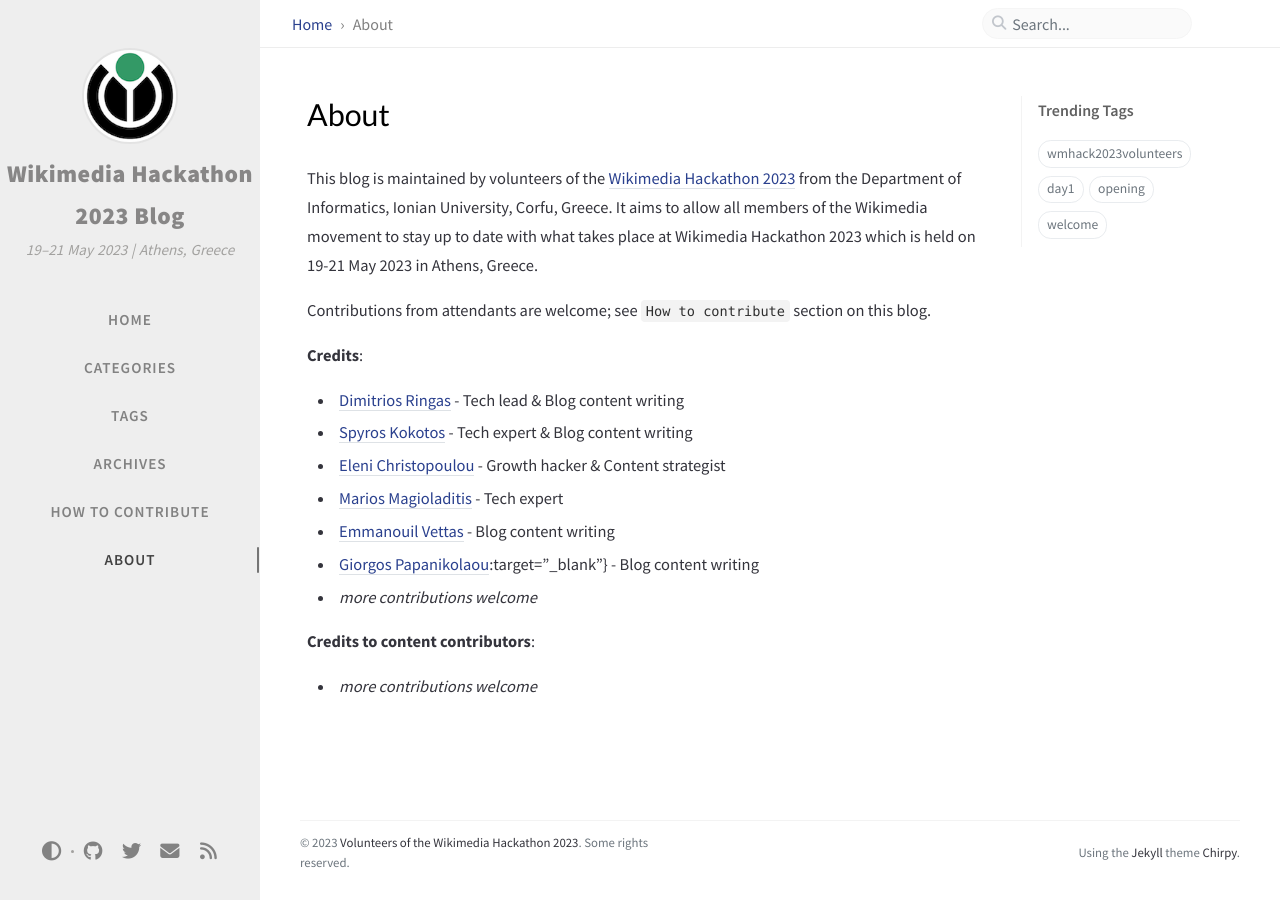
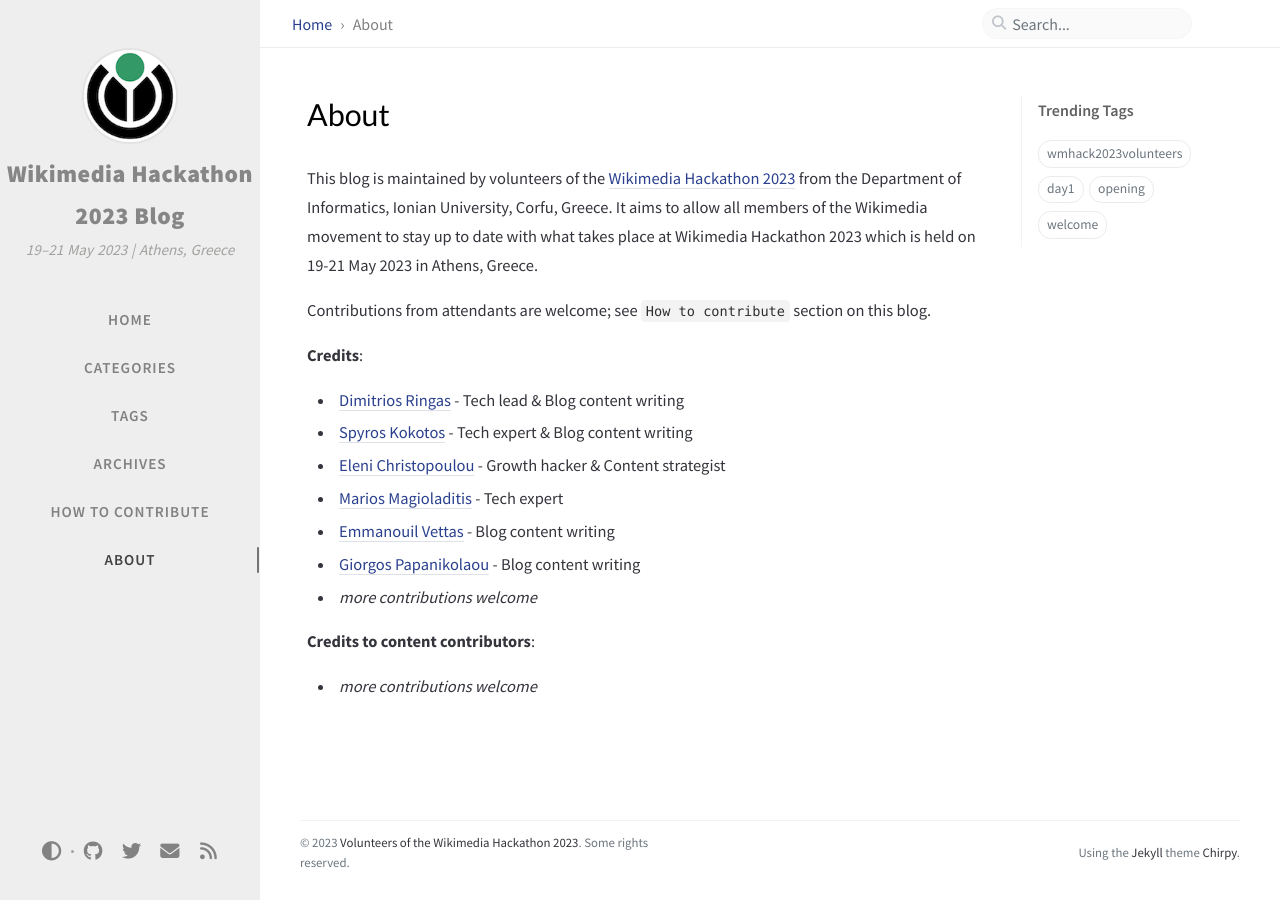
Before and after one commit to wmhack2023/wmhack2023.github.io, a Jekyll site: the page built from _tabs/about.md, in a window 1280 px wide. Built offline with Jekyll 4.4.1, drawn with Linux system fonts in a browser that asks for light colours; comment, search, counter and statistics services are not loaded.

Commit message:
forgot a parenthesis

```diff
--- a/_tabs/about.md
+++ b/_tabs/about.md
@@ -16,7 +16,7 @@
 + [Eleni Christopoulou](https://github.com/hristope-ionio/){:target="_blank"} - Growth hacker & Content strategist
 + [Marios Magioladitis](https://github.com/p20magi){:target="_blank"} - Tech expert
 + [Emmanouil Vettas](https://github.com/Mnlsvt){:target="_blank"} - Blog content writing
-+ [Giorgos Papanikolaou](https://github.com/p19papa4):target="_blank"} - Blog content writing
++ [Giorgos Papanikolaou](https://github.com/p19papa4){:target="_blank"} - Blog content writing
 + _more contributions welcome_
 
 
```
